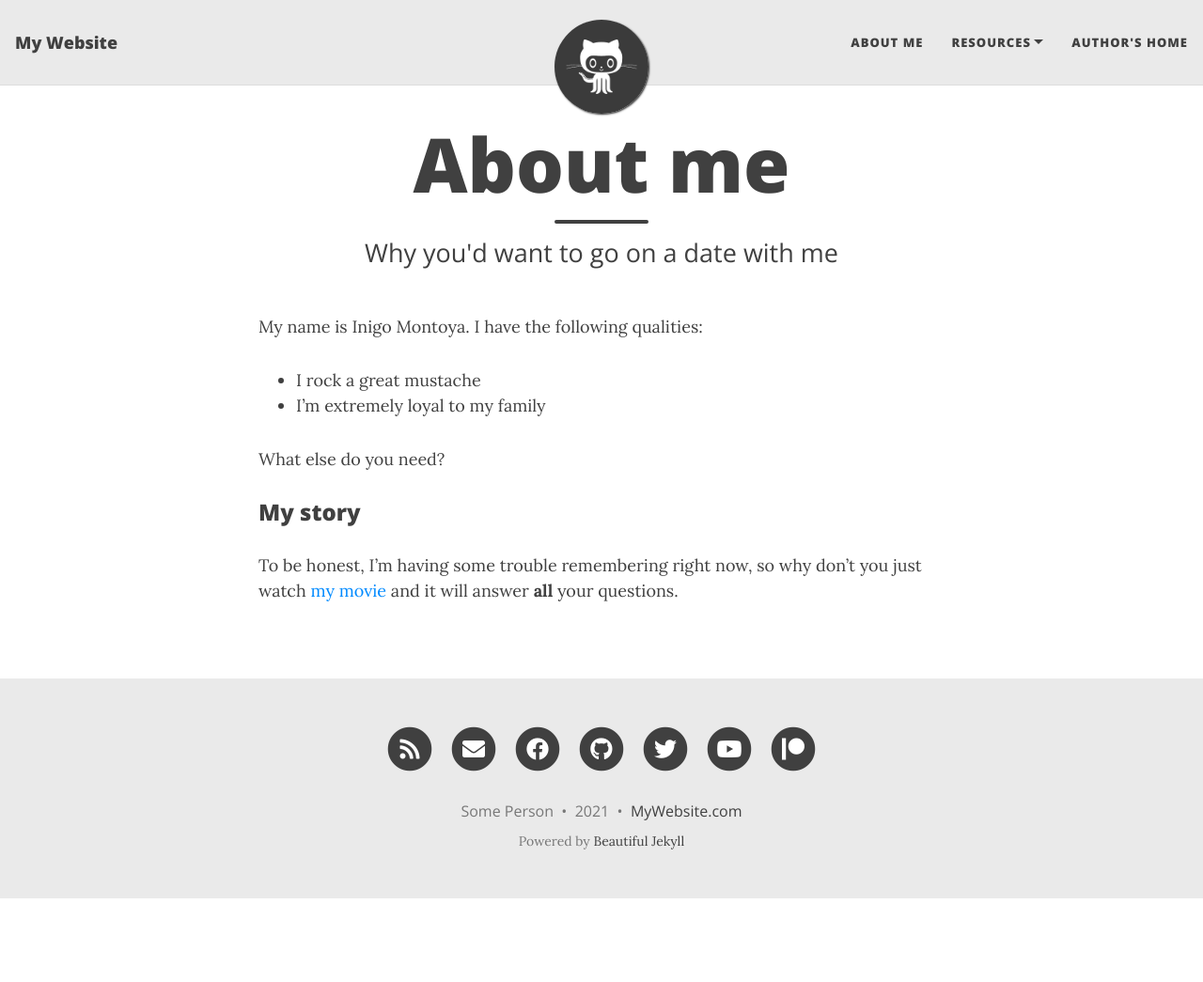
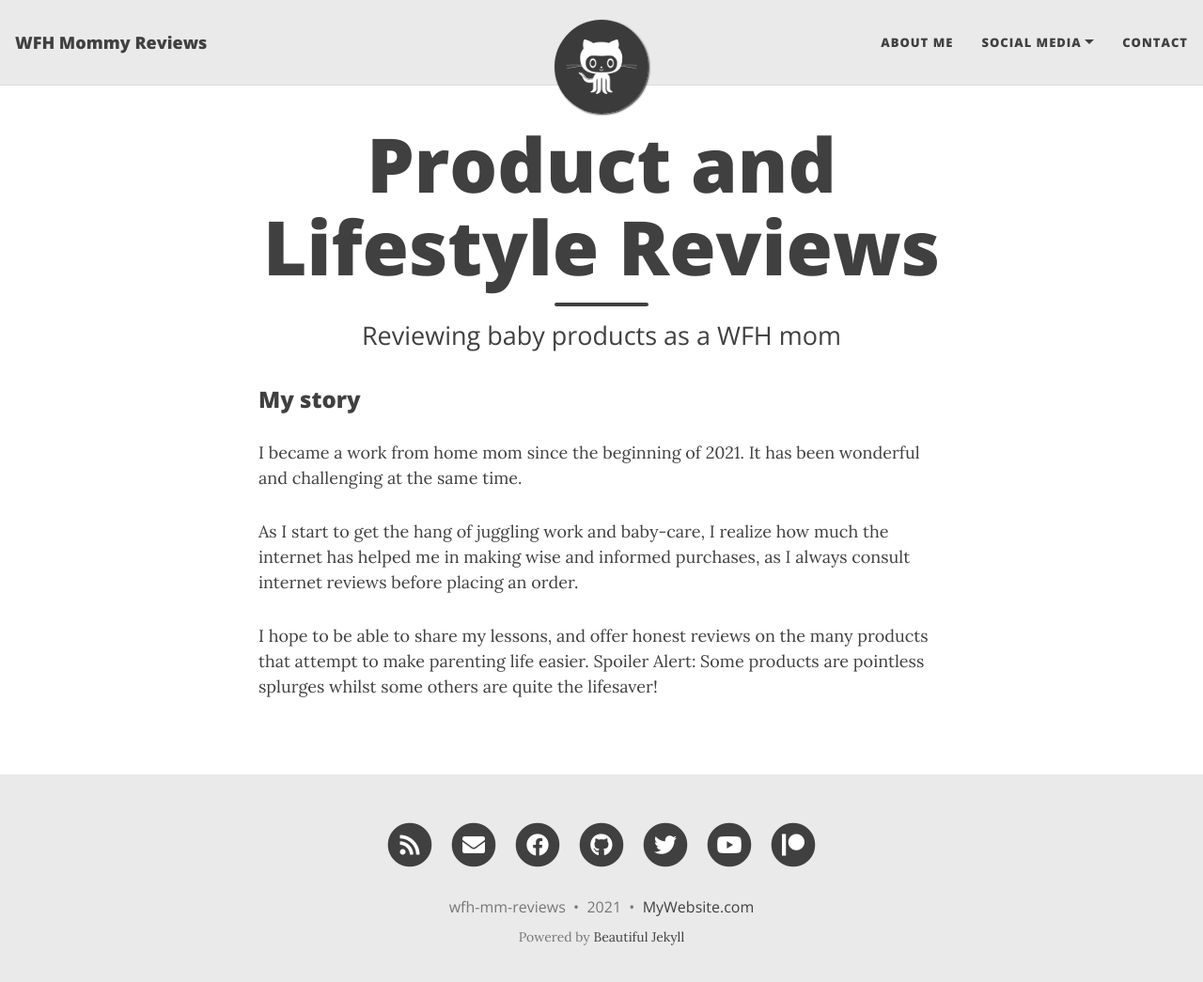
Before and after one commit to wfh-mm-reviews/wfh-mm-reviews.github.io, a Jekyll site: the page built from aboutme.md, in a window 1280 px wide and 1058 px high. Shown: the top 1045 px of the window at 94% size. Built offline with Jekyll 4.4.1, drawn with Linux system fonts in a browser that asks for light colours; nearby versions of some CDN libraries.

Commit message:
update aboutme

```diff
--- a/_config.yml
+++ b/_config.yml
@@ -6,19 +6,18 @@
 # --- Required options --- #
 
 # Name of website
-title: My Website
+title: WFH Mommy Reviews
 
 # Your name to show in the footer
-author: Some Person
+author: wfh-mm-reviews
 
 # --- List of links in the navigation bar --- #
 
 navbar-links:
   About Me: "aboutme"
-  Resources:
-    - Beautiful Jekyll: "https://beautifuljekyll.com"
-    - Learn markdown: "https://www.markdowntutorial.com/"
-  Author's home: "https://deanattali.com"
+  Social Media:
+    - Instagram: "https://www.instagram.com/wfh_mommy_reviews/"
+  Contact: "contactinfo"
 
 # --- Logo --- #
 
--- a/aboutme.md
+++ b/aboutme.md
@@ -1,16 +1,13 @@
 ---
 layout: page
-title: About me
-subtitle: Why you'd want to go on a date with me
+title: Product and Lifestyle Reviews
+subtitle: Reviewing baby products as a WFH mom
 ---
-
-My name is Inigo Montoya. I have the following qualities:
-
-- I rock a great mustache
-- I'm extremely loyal to my family
-
-What else do you need?
 
 ### My story
 
-To be honest, I'm having some trouble remembering right now, so why don't you just watch [my movie](https://en.wikipedia.org/wiki/The_Princess_Bride_%28film%29) and it will answer **all** your questions.
+I became a work from home mom since the beginning of 2021. It has been wonderful and challenging at the same time.
+
+As I start to get the hang of juggling work and baby-care, I realize how much the internet has helped me in making wise and informed purchases, as I always consult internet reviews before placing an order.
+
+I hope to be able to share my lessons, and offer honest reviews on the many products that attempt to make parenting life easier. Spoiler Alert: Some products are pointless splurges whilst some others are quite the lifesaver!
```
